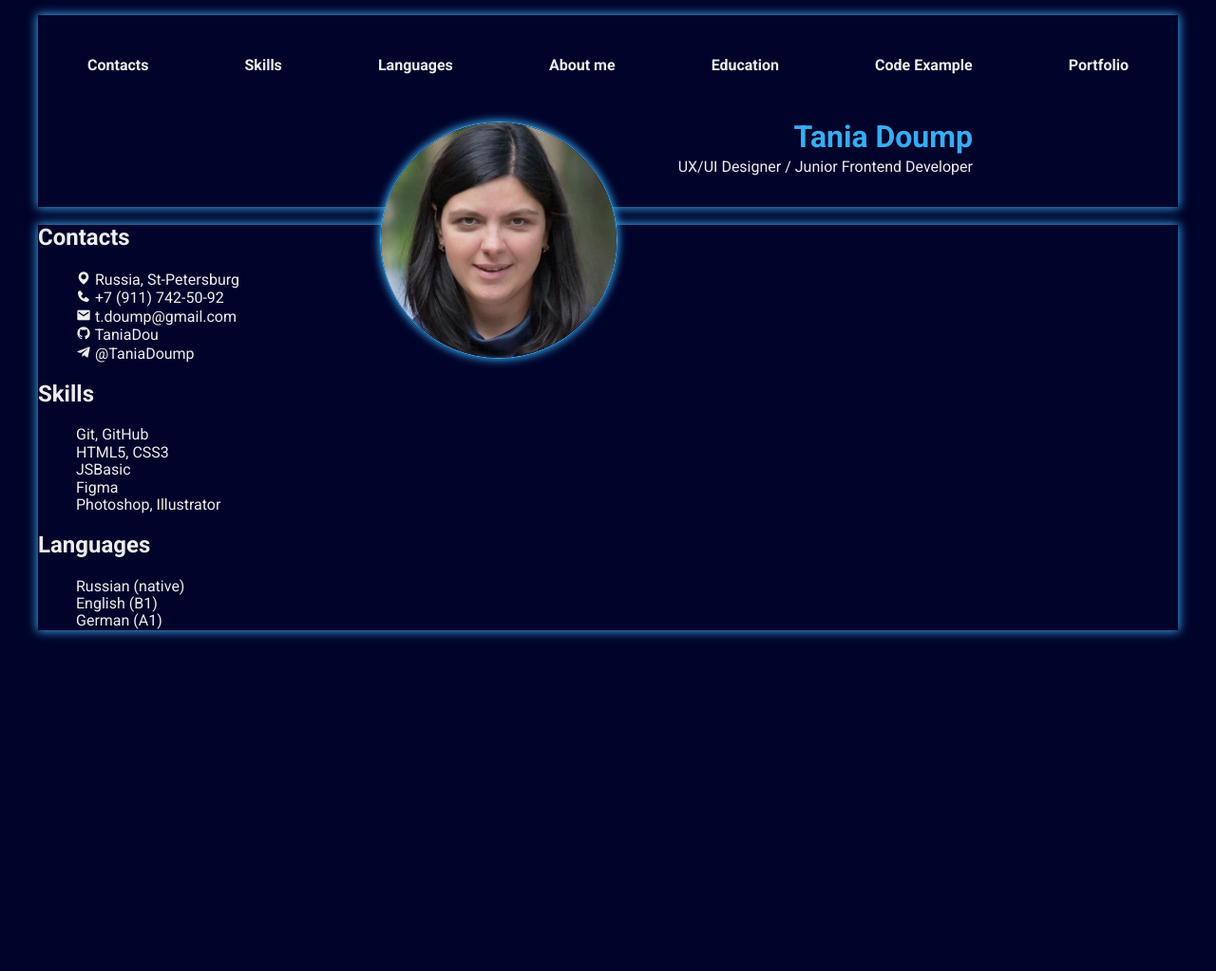
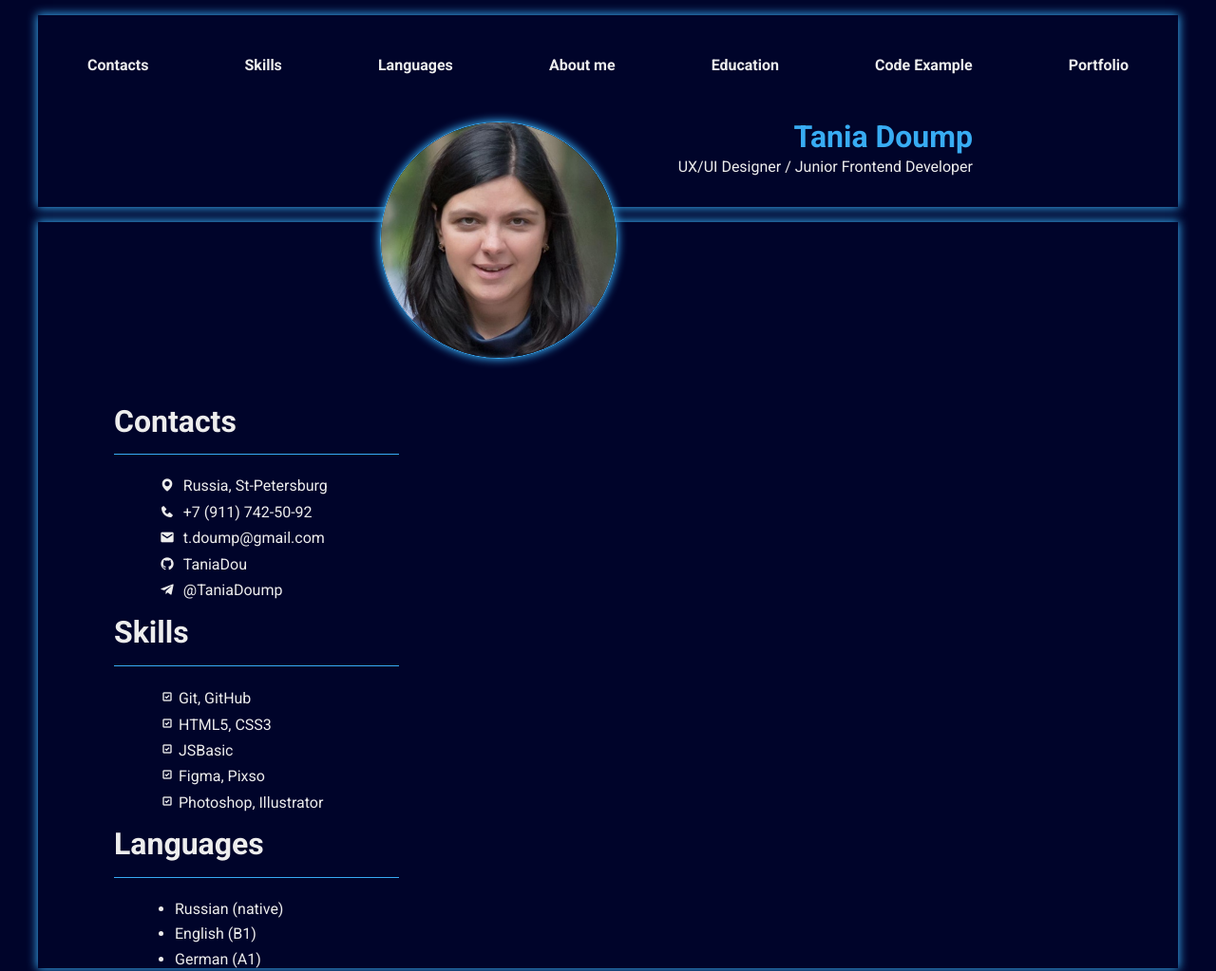
Before and after one commit to TaniaDou/rsschool-cv, a website: page index.html in a window 1280 px wide. Shown: the top 1023 px of the page at 95% size. Before the commit the page ends 800 px from the top, so only its background shows below. Drawn offline with nearby package versions, Linux system fonts and the light colour scheme; files that its build step writes are made by us from their sources.

Commit message:
feat: add style left side of cv to css

```diff
--- a/css/style.css
+++ b/css/style.css
@@ -29,6 +29,7 @@ body {
 .link {
   text-decoration: none;
   color: inherit;
+  transition-duration: .5s;
 }
 
 /*HEADER*/
@@ -48,8 +49,6 @@ body {
   display: block;
   padding: .750rem;
   font-weight: 600;
-
-  transition-duration: .5s;
 }
 .navigation__link:hover,
 .navigation__link:focus {
@@ -82,3 +81,42 @@ body {
   box-shadow: 0 0 10px 1px var(--main-color);
   border-radius: 50%;
 }
+
+/*MAIN*/
+.section__title {
+  margin: 0;
+  margin-bottom: 1.5rem;
+  font-size: 2rem;
+}
+
+/*ASIDE*/
+.left-content {
+  width: 45%;
+  padding: 12em 10em 0 5em;
+}
+.left-content .section__title {
+  padding-bottom: .5em;
+  border-bottom: 1px solid var(--main-color);
+}
+.contacts__item,
+.skills__item,
+.languages__item {
+  margin: .5rem;
+  margin-right: 0;
+}
+.contacts__link:hover,
+.contacts__link:active {
+  color: var(--main-color)
+}
+.contact-text {
+  margin: 0;
+  margin-left: .3rem;
+  vertical-align: top;
+}
+.skills__list {
+  padding-left: 2.5em;
+}
+.languages__list {
+  padding-left: 3.5em;
+  list-style-type: disc
+}
--- a/index.html
+++ b/index.html
@@ -39,7 +39,7 @@
     <div class="wrapper">
         <aside class="left-content">
             <section class="contacts" id="contacts">
-                <h2 class="contacts__title">Contacts</h2>
+                <h2 class="contacts__title section__title">Contacts</h2>
                 <ul class="contacts__list list">
                     <li class="contacts__item">
                         <i class='bx bxs-map'></i><span class="contact-text"> Russia, St-Petersburg</span>
@@ -51,7 +51,7 @@
                         </a>
                     </li>
                     <li class="contacts__item">
-                        <a href="t.doump@gmail.com" class="contacts__link link">
+                        <a href="mailto:t.doump@gmail.com" class="contacts__link link">
                             <i class='bx bxs-envelope' ></i> <span class="contact-text"> t.doump@gmail.com</span>
                         </a>
                     </li>
@@ -69,18 +69,18 @@
 
             </section>
             <section class="skills" id="skills">
-                <h2 class="skills__title">Skills</h2>
+                <h2 class="skills__title section__title">Skills</h2>
                 <ul class="skills__list list">
-                    <li class="skills__item">Git, GitHub</li>
-                    <li class="skills__item">HTML5, CSS3</li>
-                    <li class="skills__item">JSBasic</li>
-                    <li class="skills__item">Figma</li>
-                    <li class="skills__item">Photoshop, Illustrator</li>
+                    <li class="skills__item"><i class='bx bx-checkbox-checked'></i> Git, GitHub</li>
+                    <li class="skills__item"><i class='bx bx-checkbox-checked'></i> HTML5, CSS3</li>
+                    <li class="skills__item"><i class='bx bx-checkbox-checked'></i> JSBasic</li>
+                    <li class="skills__item"><i class='bx bx-checkbox-checked'></i> Figma, Pixso</li>
+                    <li class="skills__item"><i class='bx bx-checkbox-checked'></i> Photoshop, Illustrator</li>
                 </ul>
 
             </section>
             <section class="languages" id="languages">
-                <h2 class="languages__title">Languages</h2>
+                <h2 class="languages__title section__title">Languages</h2>
                 <ul class="list languages__list">
                     <li class="languages__item">Russian (native)</li>
                     <li class="languages__item">English (B1)</li>
```
